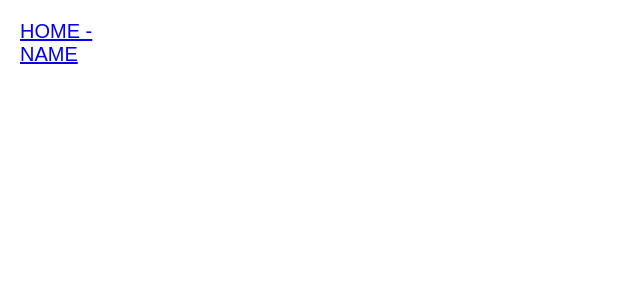
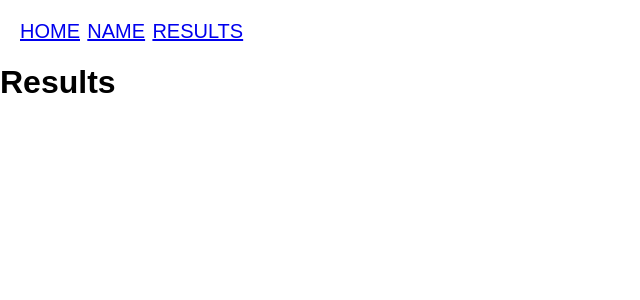
Before and after one commit to nuno1895/finalproject, a React (Create React App) app: page /results in a window 1280 px wide. Shown: the top 300 px of the page, without its empty margins (0-640 px from the left). Built offline with nearby package versions, Linux system fonts and the light colour scheme.

Commit message:
added results.js and route for results

```diff
--- a/src/components/Home.js
+++ b/src/components/Home.js
@@ -6,6 +6,7 @@ import {
 import Nav from './Nav'
 import App from '../App'
 import Name from './Name'
+import Results from './Results'
 
 const Home = (props) => (
 <Router>
@@ -13,6 +14,7 @@ const Home = (props) => (
 		<Nav />
 		<Route exact path="/" component={App} />
 		<Route path="/name" component={Name} />
+		<Route path="/results" component={Results} />
 	</div>
 </Router>
 )
--- a/src/components/Nav.css
+++ b/src/components/Nav.css
@@ -1,5 +1,6 @@
 nav {
 	float : left;
+	text-decoration: none;
 
 }
 
@@ -10,5 +11,5 @@ nav {
 }
 
 nav a {
-	margin-right: 2%;
+	margin-right: 3.5%;
 }
--- a/src/components/Nav.js
+++ b/src/components/Nav.js
@@ -9,8 +9,9 @@ class Nav extends Component {
     return (
       <div className="navBar">
         <nav>
-          <NavLink exact to="/">HOME -</NavLink>
+          <NavLink exact to="/">HOME</NavLink>
           <NavLink to="/name">NAME</NavLink>
+          <NavLink to="/results">RESULTS</NavLink>
         </nav>
       </div>
     );
--- /dev/null
+++ b/src/components/Results.css
@@ -0,0 +1,3 @@
+h2 {
+	text-align: center;
+}
--- /dev/null
+++ b/src/components/Results.js
@@ -0,0 +1,11 @@
+import React, { Component } from 'react';
+
+class Results extends Component {
+  render() {
+    return (
+      <h1>Results</h1>
+    );
+  }
+}
+
+export default Results;
```
